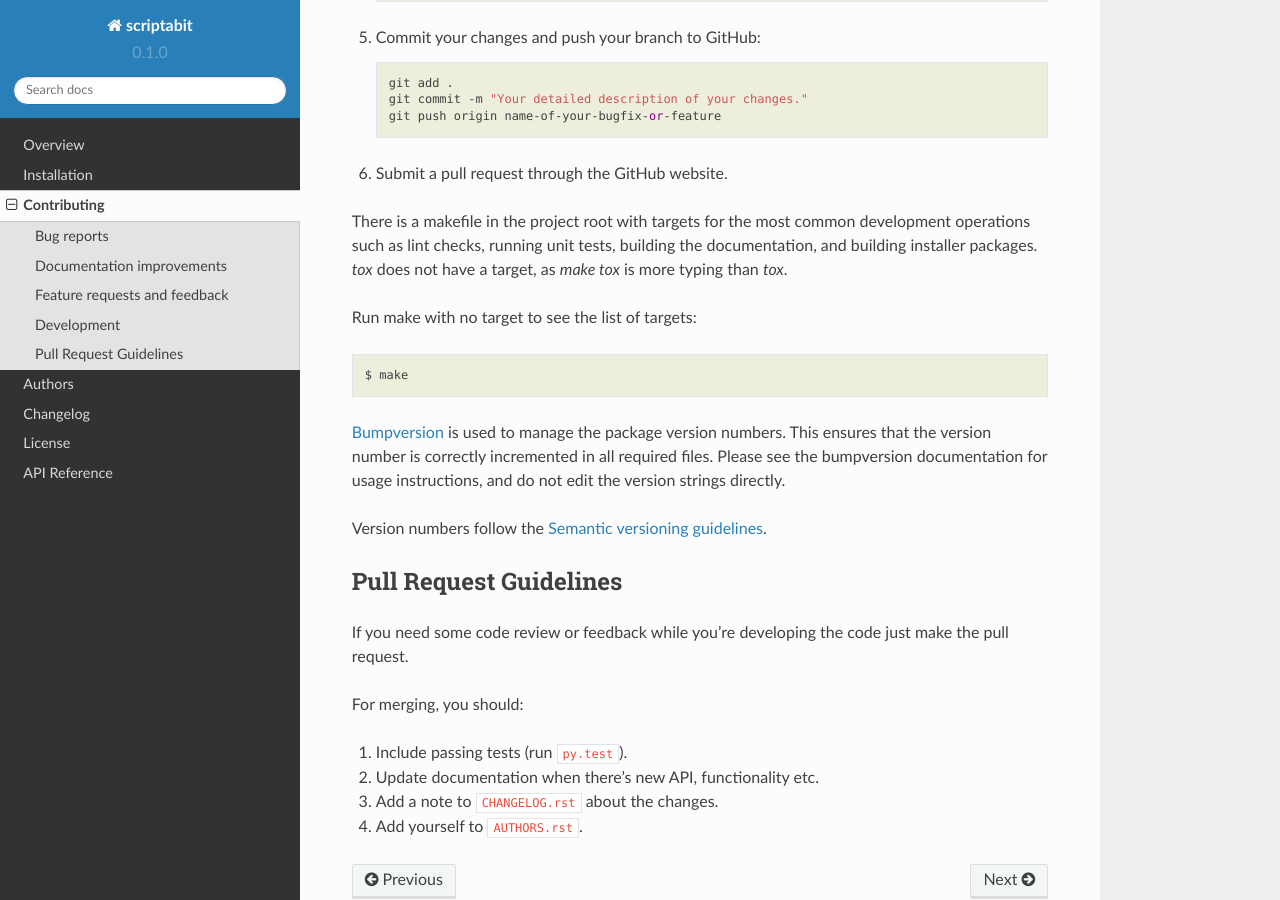
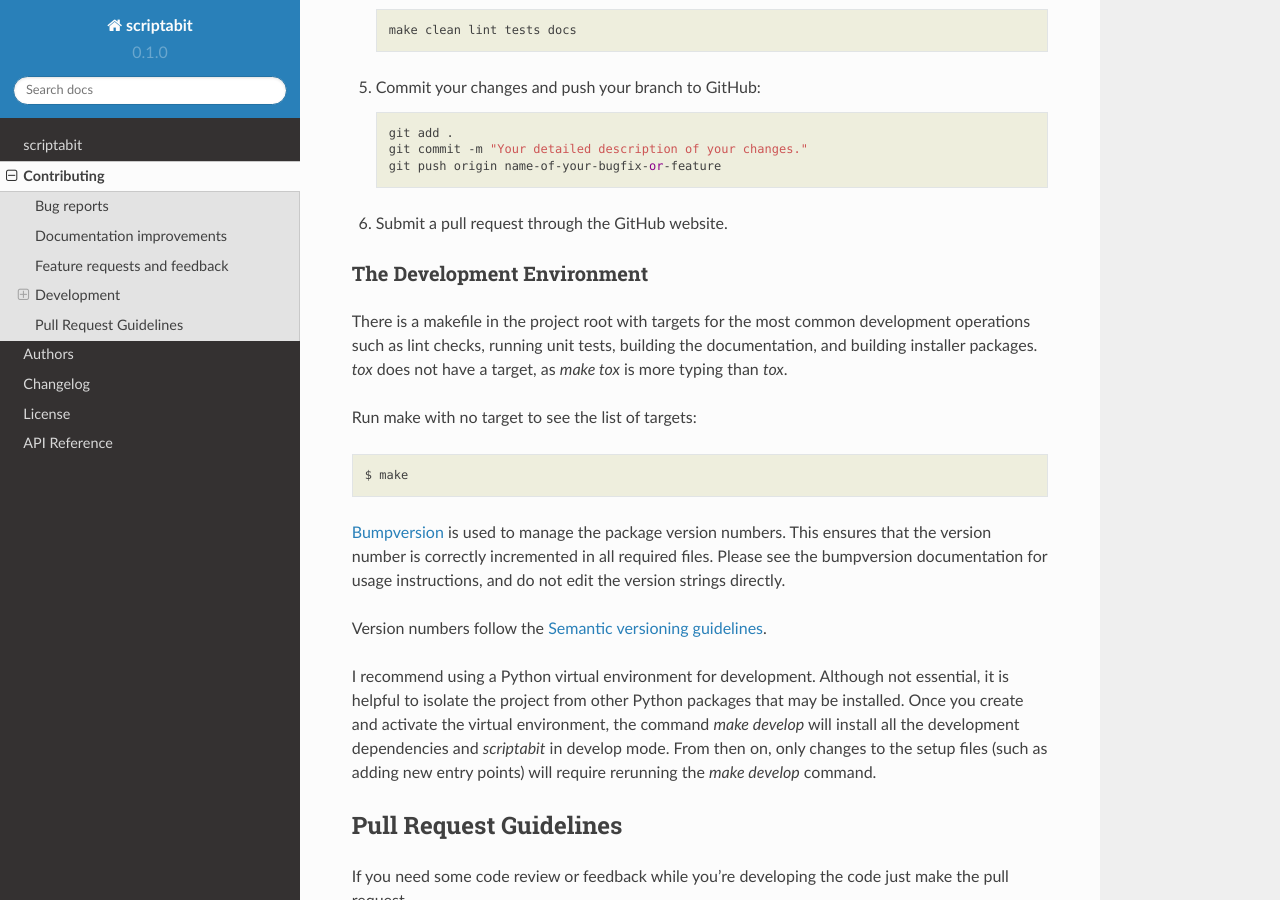
Before and after one commit to DC23/scriptabit, a Sphinx documentation site: the page built from docs/contributing.rst, in a window 1280 px wide and 900 px high, scrolled down 1612 px. Built offline with Sphinx 7.4.7 and the Read the Docs theme 2.0.0, drawn with Linux system fonts in a browser that asks for light colours; some of the changed text lies outside the part shown.

Commit message:
started slimming down the template documentation

```diff
--- a/CONTRIBUTING.rst
+++ b/CONTRIBUTING.rst
@@ -75,6 +78,9 @@ To set up scriptabit for local development:
 
 6. Submit a pull request through the GitHub website.
 
+The Development Environment
+^^^^^^^^^^^^^^^^^^^^^^^^^^^
+
 There is a makefile in the project root with targets for the most common
 development operations such as lint checks, running unit tests, building the
 documentation, and building installer packages. `tox` does not have a target,
@@ -91,6 +97,15 @@ usage instructions, and do not edit the version strings directly.
 
 Version numbers follow the `Semantic versioning guidelines <semver.org>`_.
 
+I recommend using a Python virtual environment for development. Although not
+essential, it is helpful to isolate the project from other Python packages that
+may be installed. Once you create and activate the virtual environment, the
+command `make develop` will install all the development dependencies and
+`scriptabit` in develop mode. From then on, only changes to the setup files
+(such as adding new entry points) will require rerunning the `make develop`
+command.
+
+
 Pull Request Guidelines
 -----------------------
 
--- a/README.rst
+++ b/README.rst
@@ -2,9 +2,9 @@
 scriptabit
 ===============================
 
-Python scripting for Habitica via the API
+Python scripting and scenarios for Habitica.
 
-* Free software: Apache v2
+* Free software: Apache 2.0
 * Homepage: https://github.com/DC23/scriptabit
 * Documentation: https://scriptabit.readthedocs.org
 * Version: 0.1.0
--- a/docs/index.rst
+++ b/docs/index.rst
@@ -8,7 +8,6 @@ Contents
     :maxdepth: 2
 
     readme
-    installation
     contributing
     authors
     changelog
--- a/docs/installation.rst
+++ /dev/null
@@ -1,6 +0,0 @@
-Installation
-============
-
-At the command line::
-
-    pip install scriptabit
--- a/docs/readme.rst
+++ b/docs/readme.rst
@@ -1,5 +1 @@
-########
-Overview
-########
-
 .. include:: ../README.rst
```
Also changed, not shown: other parts of CONTRIBUTING.rst (+4 -1 lines), 1 other file.
